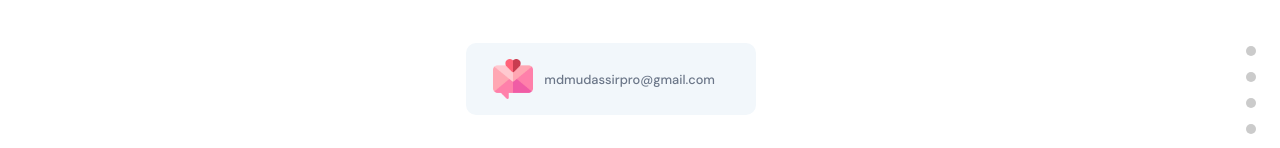
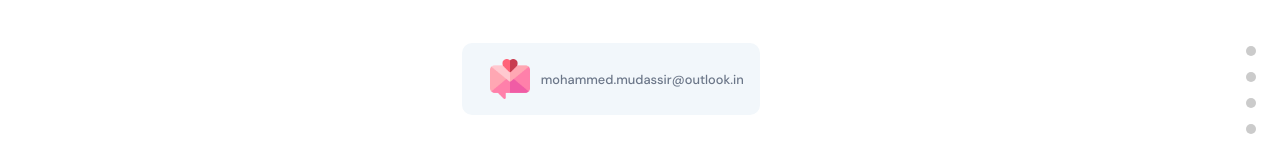
Before and after one commit to Md-Mudassir/portfolio, a React (Create React App) app in the folder frontend/: page / in a window 1280 px wide. Shown: the part 4284-4432 px from the top of the page. Built offline with nearby package versions, Linux system fonts and the light colour scheme; no server answers.

Commit message:
email update

```diff
--- a/frontend/src/container/Footer/Footer.jsx
+++ b/frontend/src/container/Footer/Footer.jsx
@@ -14,8 +14,8 @@ const Footer = () => {
       <div className='app__footer-cards'>
         <div className='app__footer-card '>
           <img src={images.email} alt='email' loading='lazy' height={100} width={200} />
-          <a href='mailto:mdmudassirpro@gmail.com' className='p-text'>
-            mdmudassirpro@gmail.com
+          <a href='mailto:mohammed.mudassir@outlook.in' className='p-text'>
+            mohammed.mudassir@outlook.in
           </a>
         </div>
       </div>
```
